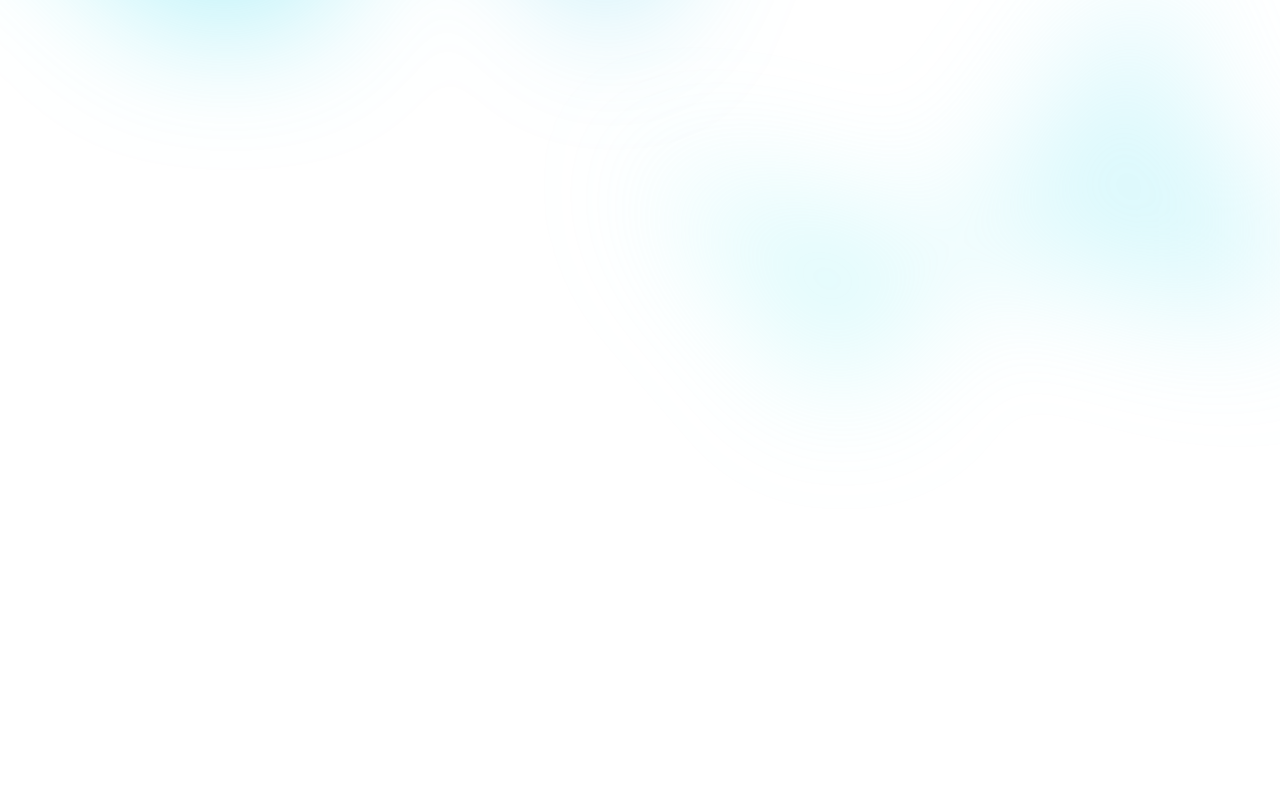
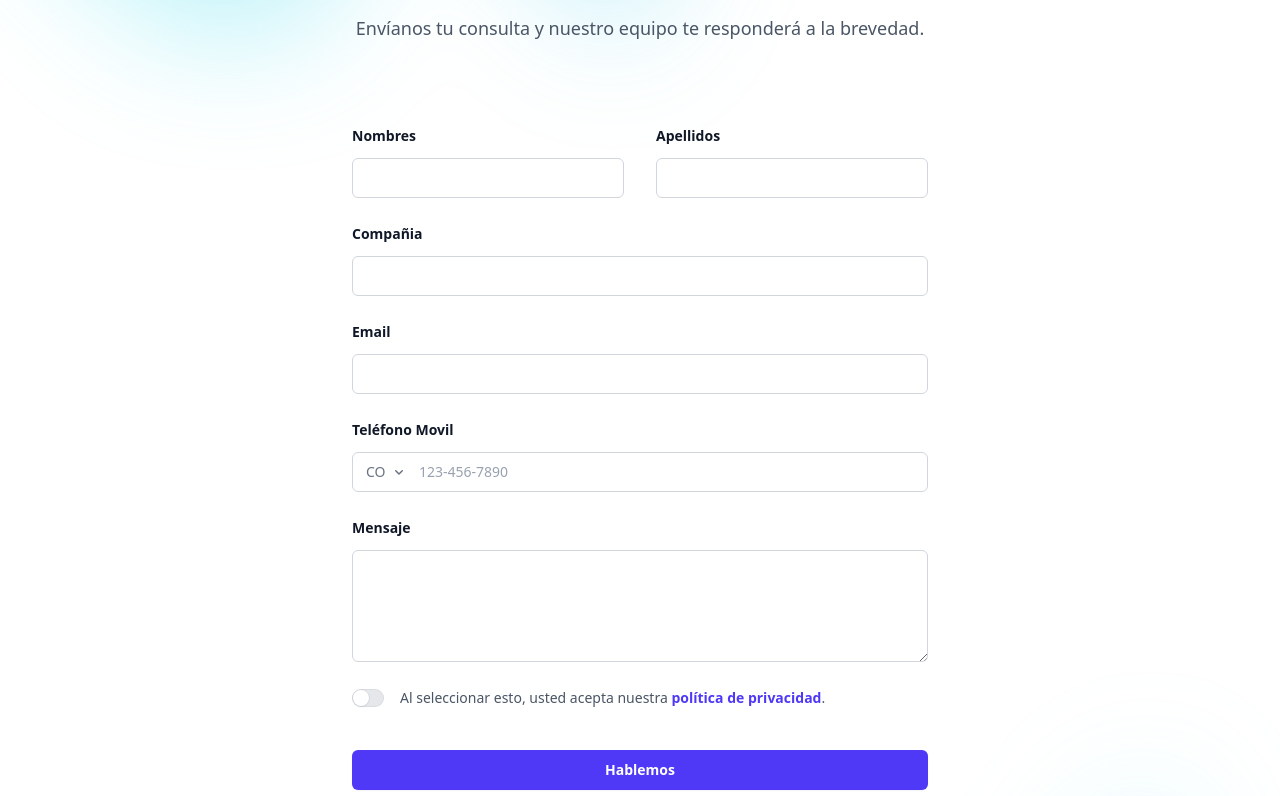
Before and after one commit to jdelgadoutp/jairodelgadoapp, a Vue app: page /#/contact in a window 1280 px wide. Shown: the part 324-1120 px from the top of the page. Before the commit the page ends 800 px from the top, so only its background shows below. Built offline with nearby package versions, Linux system fonts and the light colour scheme.

Commit message:
Formulario de contacto.

```diff
--- a/src/components/Contact.vue
+++ b/src/components/Contact.vue
@@ -1,5 +1,99 @@
 <template>
     <div class="mx-auto max-w-2xl py-32 sm:py-48 lg:py-56">
-        <h1>Formulario de contacto Jairo Delgado</h1>
+        <div class="mx-auto max-w-2xl text-center">
+            <h2 class="text-4xl font-semibold tracking-tight text-balance text-gray-900 sm:text-5xl">
+                Contacto</h2>
+            <p class="mt-2 text-lg/8 text-gray-600">Envíanos tu consulta y nuestro equipo te responderá a la brevedad.
+            </p>
+        </div>
+        <form action="#" method="POST" class="mx-auto mt-16 max-w-xl sm:mt-20">
+            <div class="grid grid-cols-1 gap-x-8 gap-y-6 sm:grid-cols-2">
+                <div>
+                    <label for="first-name" class="block text-sm/6 font-semibold text-gray-900">Nombres</label>
+                    <div class="mt-2.5">
+                        <input type="text" name="first-name" id="first-name" autocomplete="given-name"
+                            class="block w-full rounded-md bg-white px-3.5 py-2 text-base text-gray-900 outline-1 -outline-offset-1 outline-gray-300 placeholder:text-gray-400 focus:outline-2 focus:-outline-offset-2 focus:outline-indigo-600" />
+                    </div>
+                </div>
+                <div>
+                    <label for="last-name" class="block text-sm/6 font-semibold text-gray-900">Apellidos</label>
+                    <div class="mt-2.5">
+                        <input type="text" name="last-name" id="last-name" autocomplete="family-name"
+                            class="block w-full rounded-md bg-white px-3.5 py-2 text-base text-gray-900 outline-1 -outline-offset-1 outline-gray-300 placeholder:text-gray-400 focus:outline-2 focus:-outline-offset-2 focus:outline-indigo-600" />
+                    </div>
+                </div>
+                <div class="sm:col-span-2">
+                    <label for="company" class="block text-sm/6 font-semibold text-gray-900">Compañia</label>
+                    <div class="mt-2.5">
+                        <input type="text" name="company" id="company" autocomplete="organization"
+                            class="block w-full rounded-md bg-white px-3.5 py-2 text-base text-gray-900 outline-1 -outline-offset-1 outline-gray-300 placeholder:text-gray-400 focus:outline-2 focus:-outline-offset-2 focus:outline-indigo-600" />
+                    </div>
+                </div>
+                <div class="sm:col-span-2">
+                    <label for="email" class="block text-sm/6 font-semibold text-gray-900">Email</label>
+                    <div class="mt-2.5">
+                        <input type="email" name="email" id="email" autocomplete="email"
+                            class="block w-full rounded-md bg-white px-3.5 py-2 text-base text-gray-900 outline-1 -outline-offset-1 outline-gray-300 placeholder:text-gray-400 focus:outline-2 focus:-outline-offset-2 focus:outline-indigo-600" />
+                    </div>
+                </div>
+                <div class="sm:col-span-2">
+                    <label for="phone-number" class="block text-sm/6 font-semibold text-gray-900">Teléfono Movil</label>
+                    <div class="mt-2.5">
+                        <div
+                            class="flex rounded-md bg-white outline-1 -outline-offset-1 outline-gray-300 has-[input:focus-within]:outline-2 has-[input:focus-within]:-outline-offset-2 has-[input:focus-within]:outline-indigo-600">
+                            <div class="grid shrink-0 grid-cols-1 focus-within:relative">
+                                <select id="country" name="country" autocomplete="country" aria-label="Country"
+                                    class="col-start-1 row-start-1 w-full appearance-none rounded-md py-2 pr-7 pl-3.5 text-base text-gray-500 placeholder:text-gray-400 focus:outline-2 focus:-outline-offset-2 focus:outline-indigo-600 sm:text-sm/6">
+                                    <option>CO</option>
+                                    <option>MX</option>
+                                    <option>EU</option>
+                                </select>
+                                <ChevronDownIcon
+                                    class="pointer-events-none col-start-1 row-start-1 mr-2 size-5 self-center justify-self-end text-gray-500 sm:size-4"
+                                    aria-hidden="true" />
+                            </div>
+                            <input type="text" name="phone-number" id="phone-number"
+                                class="block min-w-0 grow py-1.5 pr-3 pl-1 text-base text-gray-900 placeholder:text-gray-400 focus:outline-none sm:text-sm/6"
+                                placeholder="123-456-7890" />
+                        </div>
+                    </div>
+                </div>
+                <div class="sm:col-span-2">
+                    <label for="message" class="block text-sm/6 font-semibold text-gray-900">Mensaje</label>
+                    <div class="mt-2.5">
+                        <textarea name="message" id="message" rows="4"
+                            class="block w-full rounded-md bg-white px-3.5 py-2 text-base text-gray-900 outline-1 -outline-offset-1 outline-gray-300 placeholder:text-gray-400 focus:outline-2 focus:-outline-offset-2 focus:outline-indigo-600" />
+                    </div>
+                </div>
+                <SwitchGroup as="div" class="flex gap-x-4 sm:col-span-2">
+                    <div class="flex h-6 items-center">
+                        <Switch v-model="agreed"
+                            :class="[agreed ? 'bg-indigo-600' : 'bg-gray-200', 'flex w-8 flex-none cursor-pointer rounded-full p-px ring-1 ring-gray-900/5 transition-colors duration-200 ease-in-out ring-inset focus-visible:outline-2 focus-visible:outline-offset-2 focus-visible:outline-indigo-600']">
+                            <span class="sr-only">Aceptar políticas</span>
+                            <span aria-hidden="true"
+                                :class="[agreed ? 'translate-x-3.5' : 'translate-x-0', 'size-4 transform rounded-full bg-white ring-1 shadow-xs ring-gray-900/5 transition duration-200 ease-in-out']" />
+                        </Switch>
+                    </div>
+                    <SwitchLabel class="text-sm/6 text-gray-600">
+                        Al seleccionar esto, usted acepta nuestra
+                        {{ ' ' }}
+                        <a href="#" class="font-semibold text-indigo-600">política&nbsp;de privacidad</a>.
+                    </SwitchLabel>
+                </SwitchGroup>
+            </div>
+            <div class="mt-10">
+                <button type="submit"
+                    class="block w-full rounded-md bg-indigo-600 px-3.5 py-2.5 text-center text-sm font-semibold text-white shadow-xs hover:bg-indigo-500 focus-visible:outline-2 focus-visible:outline-offset-2 focus-visible:outline-indigo-600">
+                    Hablemos</button>
+            </div>
+        </form>
     </div>
 </template>
+
+<script setup>
+import { ref } from 'vue'
+import { ChevronDownIcon } from '@heroicons/vue/16/solid'
+import { Switch, SwitchGroup, SwitchLabel } from '@headlessui/vue'
+
+const agreed = ref(false)
+</script>
```
